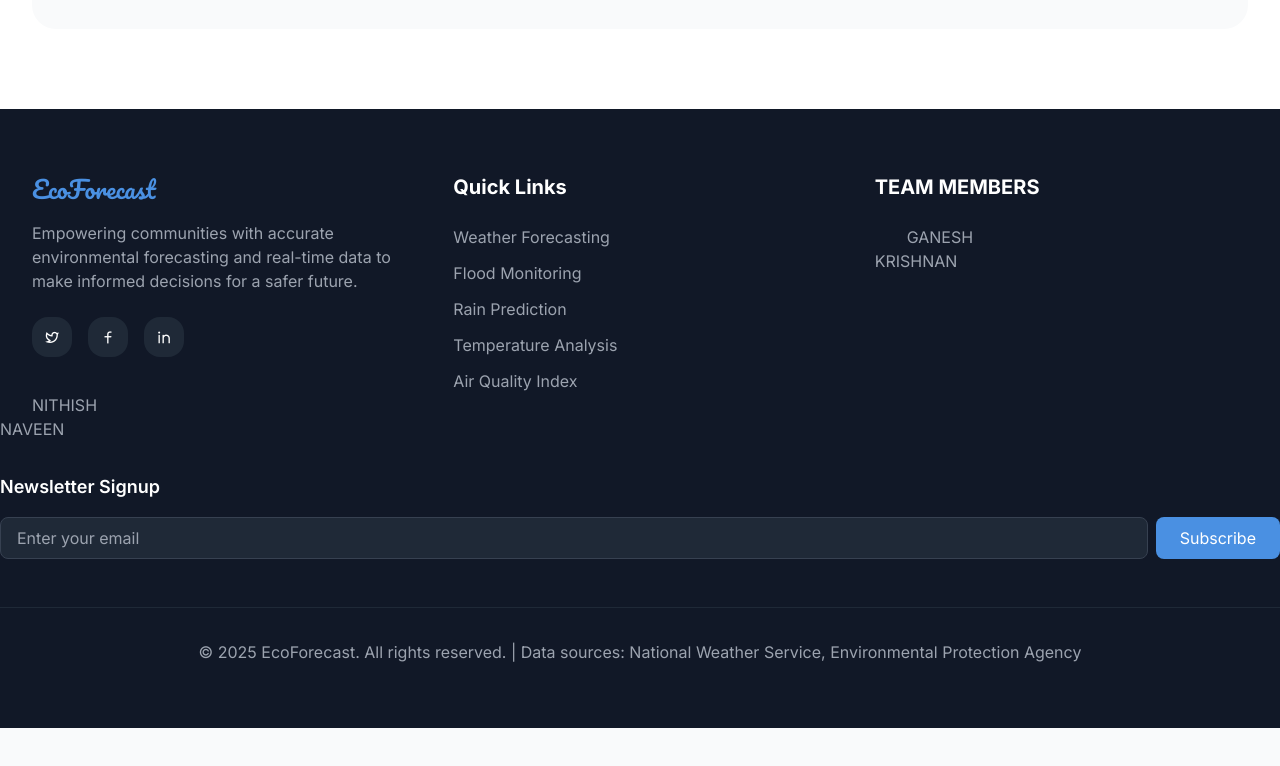
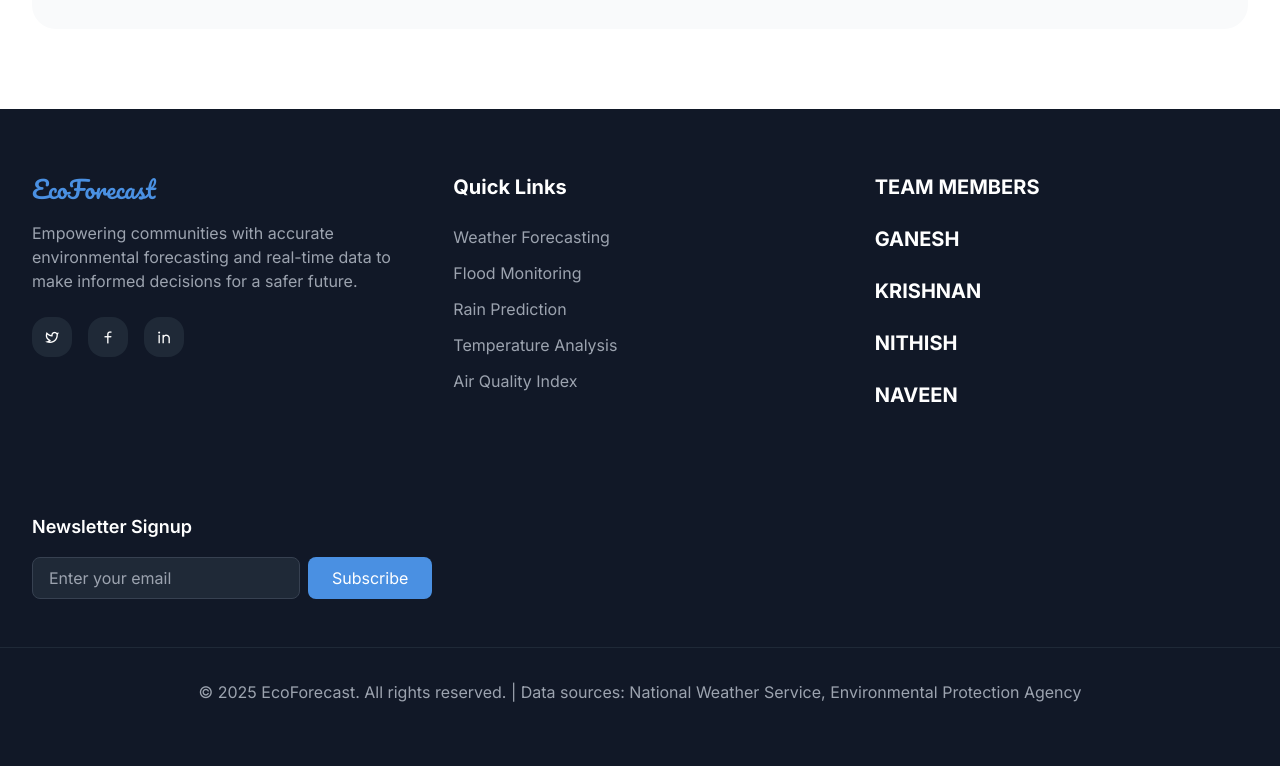
Before and after one commit to thisiskarthick-5/ecoforecating, a plain HTML site: page index.html in a window 1280 px wide. Shown: the part 3471-4237 px from the top of the page. Before the commit the page ends 4199 px from the top, so only its background shows below. Drawn offline with nearby package versions, Linux system fonts and the light colour scheme.

Commit message:
Update index.html

```diff
--- a/index.html
+++ b/index.html
@@ -485,27 +485,15 @@ Empowering communities with accurate environmental forecasting and real-time dat
 <li><a href="#aqi" class="text-gray-400 hover:text-white transition-colors">Air Quality Index</a></li>
 </ul>
 </div>
-<div>
+<div >
 <h3 class="text-xl font-bold mb-6">TEAM MEMBERS</h3>
-<div class="space-y-4">
-<div class="flex items-center space-x-3">
-<div class="w-5 h-5 flex items-center justify-center text-primary">
-
-</div>
-<span class="text-gray-400">GANESH</span>
-</div>
+<h3 class="text-xl font-bold mb-6">GANESH</h3>
+  <h3 class="text-xl font-bold mb-6">KRISHNAN</h3>
+  <h3 class="text-xl font-bold mb-6">NITHISH</h3>
+  <h3 class="text-xl font-bold mb-6">NAVEEN</h3>
 
 
-</div>
-<span class="text-gray-400">KRISHNAN</span>
-</div>
 
-</div>
-<span class="text-gray-400">NITHISH</span>
-</div>
-</div>
-<span class="text-gray-400">NAVEEN</span>
-</div>
 </div>
 <div class="mt-8">
 <h4 class="text-lg font-semibold mb-4">Newsletter Signup</h4>
```
